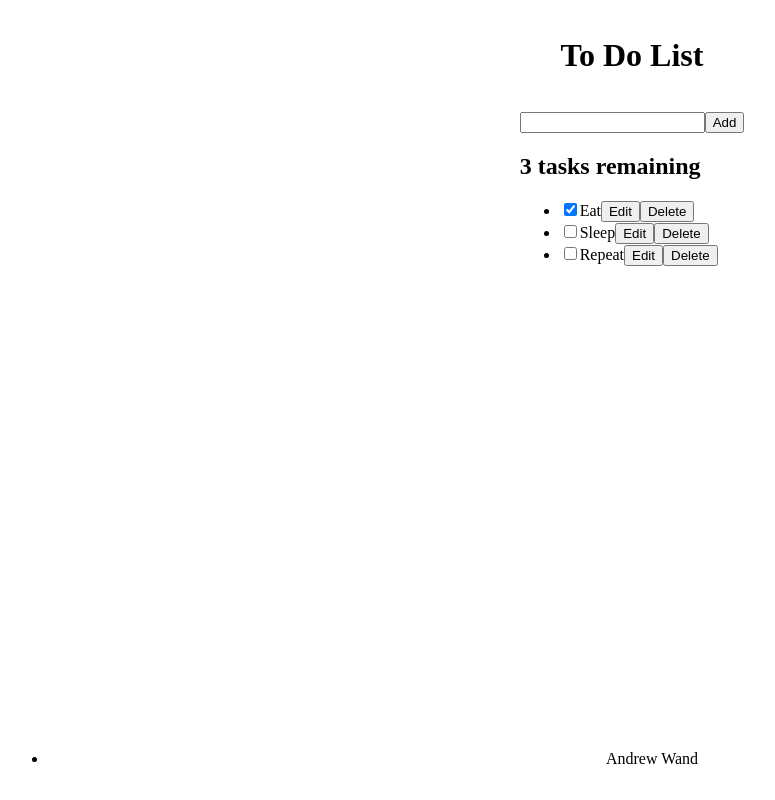
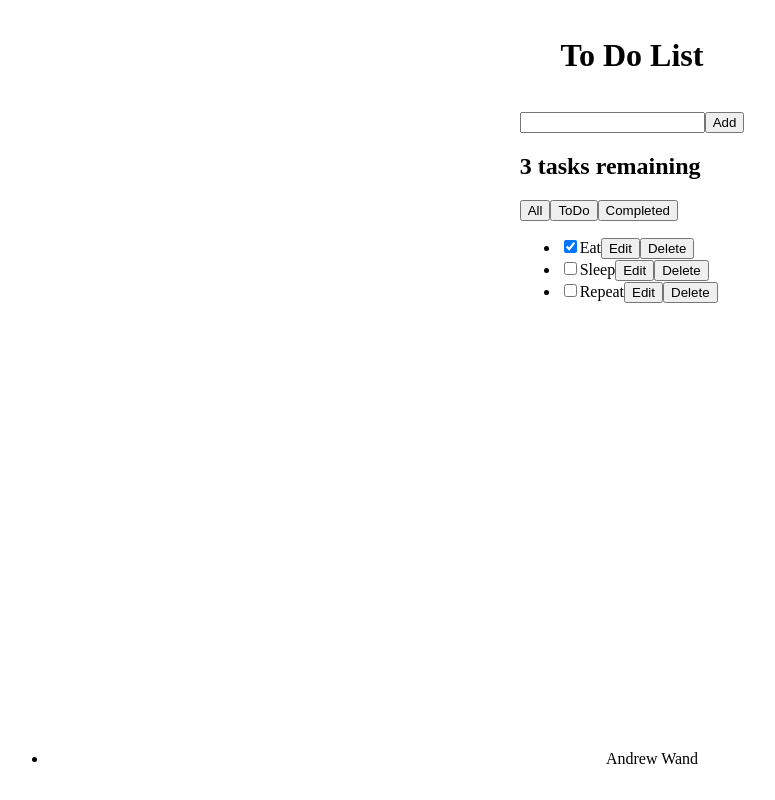
Before and after one commit to Andrew-Wand/todolist-react, a React (Create React App) app: page / in a window 1280 px wide. Shown: the whole page, without its empty margins (8-783 px from the left). Built offline with nearby package versions, Linux system fonts and the light colour scheme.

Commit message:
filter buttons complete and functional

```diff
--- a/src/App.js
+++ b/src/App.js
@@ -2,8 +2,18 @@ import Header from "./Components/Header";
 import Footer from "./Components/Footer";
 import ToDoList from "./Components/ToDoList";
 import Form from "./Components/Form";
+import FilterButton from "./Components/FilterButton";
 import { useEffect, useState } from "react";
 import { nanoid } from 'nanoid'
+
+
+const FILTER_MAP = {
+  All: () => true,
+  ToDo: (task) => !task.completed,
+  Completed: (task) => task.completed
+};
+
+const FILTER_NAMES = Object.keys(FILTER_MAP);
 
 function App(props) {
 
@@ -11,9 +21,12 @@ function App(props) {
 
   const [tasks, setTasks] = useState(props.tasks);
 
+  const [filter, setFilter] = useState('All');
 
 
-
+  const filterList = FILTER_NAMES.map((name) => (
+      <FilterButton key={name} name={name} isPressed={name === filter} setFilter={setFilter}/>
+  ));
 
 
   function toggleTaskCompleted(id) {
@@ -47,7 +60,9 @@ function App(props) {
 
 
 
-  const taskList = tasks.map(task => (
+  const taskList = tasks
+  .filter(FILTER_MAP[filter])
+  .map(task => (
     <ToDoList
       id={task.id}
       name={task.name}
@@ -58,7 +73,8 @@ function App(props) {
       editTask = {editTask}
 
     />
-  ));
+
+  )) ;
 
 
 
@@ -66,28 +82,23 @@ function App(props) {
     const newTask = { id: "todo-" + nanoid(), name: name, completed: false };
     setTasks([...tasks, newTask]);
 
+
+    // localStorage.setItem('taskList', JSON.stringify([...tasks, newTask]));
+
   }
 
   const remainingText = `${taskList.length} tasks remaining`;
 
 
-
-// Local storage
-
-
-
-
-
-
-
   return (
    <div className="App">
       <Header />
+
       <Form addTask = {addTask}/>
       <h2 className="remaining-text">
         {remainingText}
       </h2>
-
+      {filterList}
       <ul className="task-list">
         {taskList}
       </ul>
--- /dev/null
+++ b/src/Components/FilterButton.jsx
@@ -0,0 +1,12 @@
+import React from 'react'
+
+function FilterButton(props) {
+  return (
+    <button className="filter-btn" type='button' aria-pressed={props.isPressed} onClick={() => props.setFilter(props.name)}>
+
+      <span>{props.name}</span>
+    </button>
+  )
+}
+
+export default FilterButton
--- a/src/Components/ToDoList.jsx
+++ b/src/Components/ToDoList.jsx
@@ -18,6 +18,8 @@ function ToDoList(props) {
     setNewName("");
 
     setIsEdit(false);
+
+
   }
 
   const handleChange = (e) => {
```
Also changed, not shown: src/Components/Form.jsx (line endings or trailing spaces).
